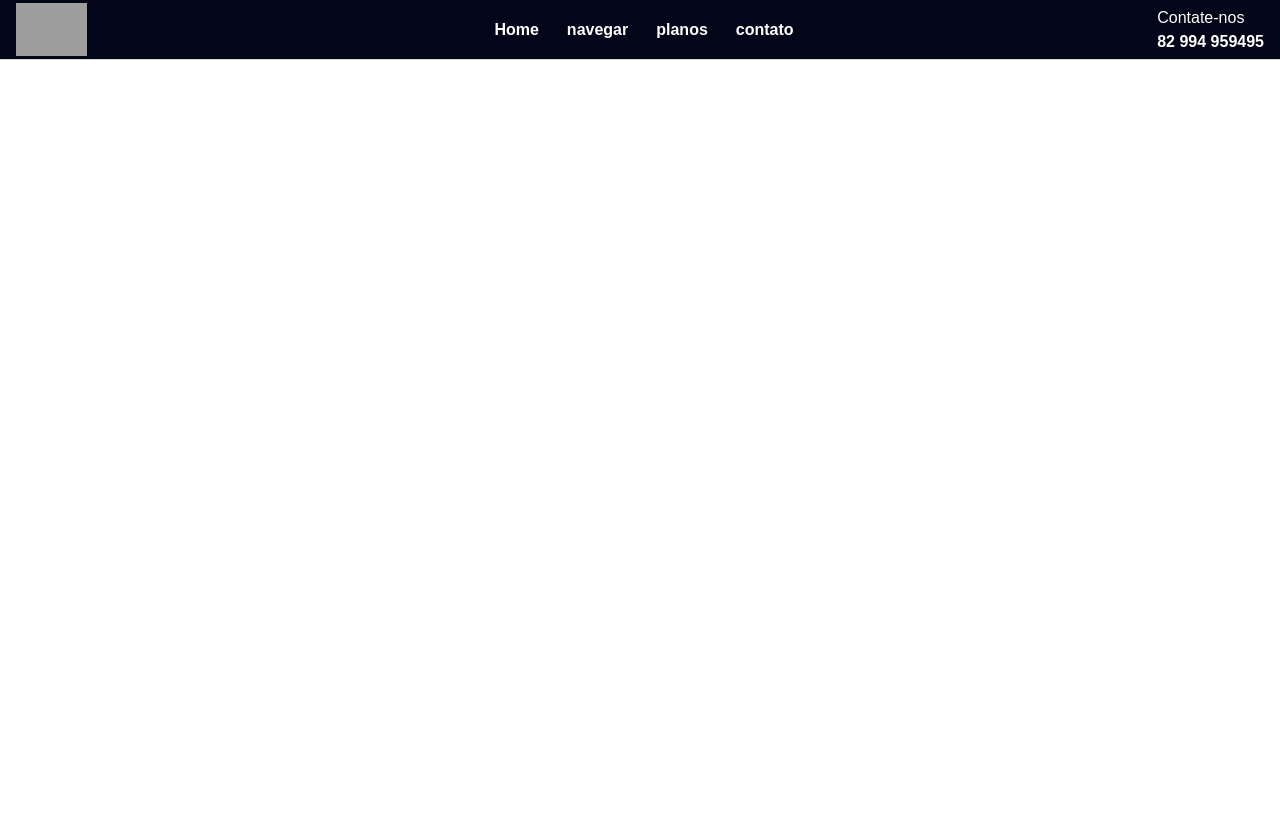
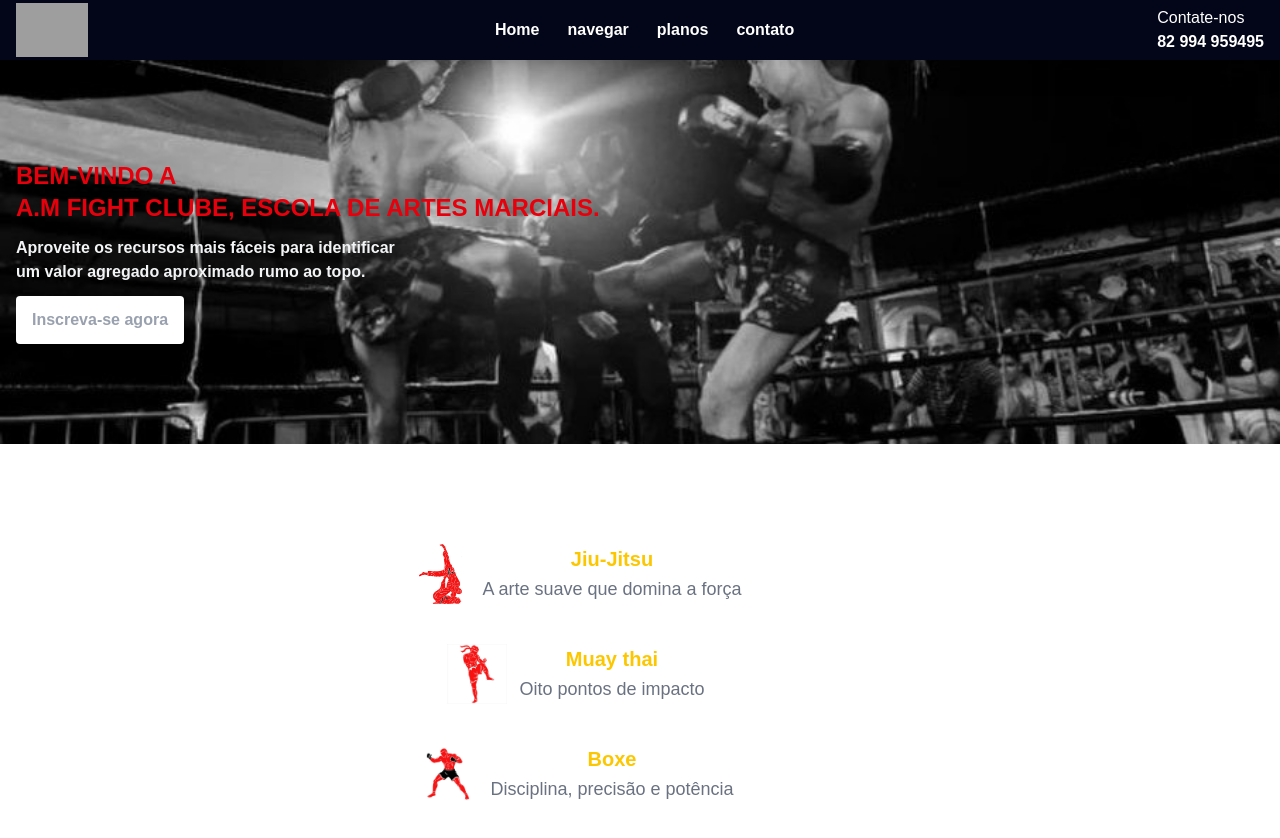
Before and after one commit to amfightclube/academia, a website with bundled scripts: page index.html in a window 1280 px wide. Before the commit the page ends 800 px from the top, so only its background shows below. Built offline with nearby package versions, Linux system fonts and the light colour scheme; grey boxes are pictures that could not be loaded.

Commit message:
feat: sessao apresentacao simples

```diff
--- a/index.html
+++ b/index.html
@@ -8,12 +8,11 @@
     <title>a.m fight clube</title>
 </head>
 <body class="
-  w-full font-bevietnan text-gray-400 flex
-  flex-col items-center
+  h-screen font-bevietnan text-gray-400 alinhame
 ">
   <header class="
     bg-slate-950 flex justify-between items-center
-    h-[60px] w-full relative border-b-1 border-gray-300
+    h-[60px] w-full relative shadow-xl
     text-white
   ">
     <img src="./src/img/marca.png" alt="" class="
@@ -46,5 +45,51 @@
       </p>
     </div>
   </header>
+
+  <main class="h-full w-full">
+    <section class="
+      h-96 w-full img-introd flex flex-col justify-center
+    ">
+      <h1 class="
+        text-red-600 font-extrabold text-2xl  ml-4
+      ">
+        BEM-VINDO A<br> A.M FIGHT CLUBE, ESCOLA DE ARTES MARCIAIS.
+      </h1>
+      <p class="text-gray-100 font-semibold w-[80%] my-3 ml-4 lg:w-100">
+        Aproveite os recursos mais fáceis para identificar um valor
+        agregado aproximado rumo ao topo.
+      </p>
+
+      <button class="bnt-inscreva">
+        Inscreva-se agora
+      </button>
+    </section>
+
+    <section class="intro-artes alinhame">
+      <div>
+        <img src="./src/img/vecteezy_jiu-jitsu-red.jpg" alt="img-jiu-jitsu">
+        <strong>Jiu-Jitsu</strong>
+        <p>
+          A arte suave que domina a força
+        </p>
+      </div>
+
+      <div>
+        <img src="./src/img/vecteezy_muaythai-red.jpg" alt="img-jiu-jitsu">
+        <strong>Muay thai</strong>
+        <p>
+          Oito pontos de impacto
+        </p>
+      </div>
+
+      <div>
+        <img src="./src/img/vecteezy_boxer-red.jpg" alt="img-jiu-jitsu">
+        <strong>Boxe</strong>
+        <p>
+          Disciplina, precisão e potência
+        </p>
+      </div>
+    </section>
+  </main>
 </body>
 </html>
--- a/src/css/input.css
+++ b/src/css/input.css
@@ -1,4 +1,6 @@
-@import "tailwindcss";
+.intro-artes img {
+    @apply size-15;
+  }@import "tailwindcss";
 
 @theme {
   --font-bevietnan: "Work Sans", sans-serif;
@@ -7,6 +9,16 @@
 @layer components {
   .reset-all {
     all: unset;
+  }
+
+  .alinhame {
+    @apply flex flex-col items-center;
+  }
+
+  .img-introd {
+    @apply
+      bg-[url(../img/boxer-destaque.jpg)]
+      bg-cover bg-center;
   }
 
   .menu {
@@ -23,4 +35,38 @@
   .menu li {
     @apply hover:text-red-600;
   }
+
+  .bnt-inscreva {
+    @apply
+     bg-white h-12 w-42 text-base rounded-sm  ml-4
+     font-bold lg:hover:bg-yellow-400 lg:hover:text-white
+     ;
+  }
+
+  /*icones artes marciais*/
+  .intro-artes{
+    @apply h-60 my-20 w-[90%];
+  }
+
+  .intro-artes div {
+    @apply
+      grid grid-cols-[auto_1fr] grid-rows-2 place-items-center
+      my-5 gap-x-3
+    ;
+  }
+  .intro-artes img {
+    @apply size-15 col-end-2 row-span-full object-contain;
+  }
+
+  .intro-artes strong {
+    @apply
+     font-bold text-yellow-400 text-xl col-start-2
+    ;
+  }
+
+  .intro-artes p {
+    @apply
+     font-medium text-lg col-start-2 row-start-2 text-gray-500
+    ;
+  }
 }
```
Also changed, not shown: src/css/style.css, src/img/boxer-destaque.jpg (added), src/img/vecteezy_boxer-red.jpg (added), src/img/vecteezy_boxer.jpg (added), src/img/vecteezy_jiu-jitsu-red.jpg (added), src/img/vecteezy_jiu-jitsu.jpg (added), src/img/vecteezy_muaythai-red.jpg (added), src/img/vecteezy_muaythai.jpg (added), 1 other file.
